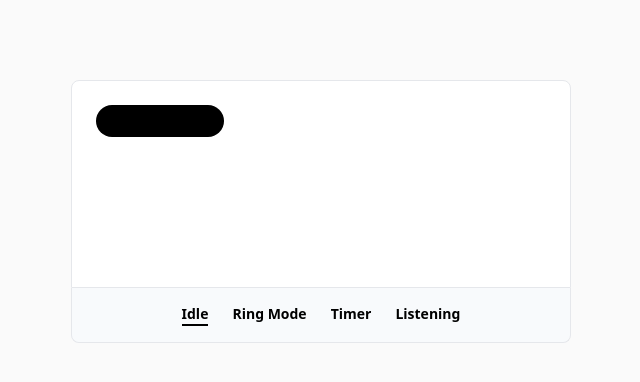
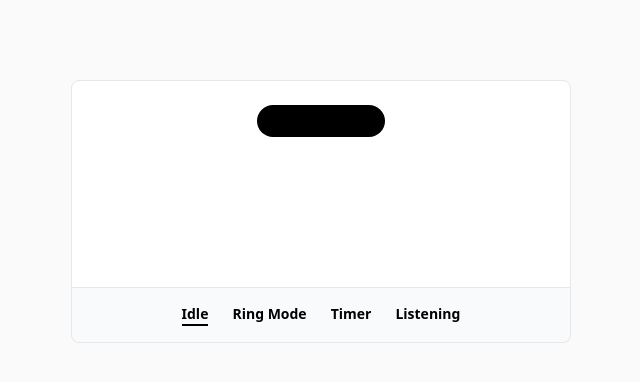
Before and after one commit to NikoSoder/dynamic-island, a React (Vite) app: page / in a window 1280 px wide. Shown: the top 382 px of the page, without its empty margins (319-959 px from the left). Built offline with nearby package versions, Linux system fonts and the light colour scheme.

Commit message:
Center main content

```diff
--- a/src/App.tsx
+++ b/src/App.tsx
@@ -14,7 +14,7 @@ const App = () => {
   return (
     <main className="mt-20 flex items-center justify-center">
       <div className="w-[500px]">
-        <div className="h-52 rounded-t-lg border bg-white p-6">
+        <div className="flex h-52 justify-center rounded-t-lg border bg-white p-6">
           <div
             className={`h-7 w-32 rounded-[32px] bg-black p-4 text-sm text-white opacity-0 transition-all duration-500 ease-[cubic-bezier(0.37,-0.8,0.26,1.45)]${
               active === "Idle" ? "h-7 w-32 opacity-100" : ""
```
